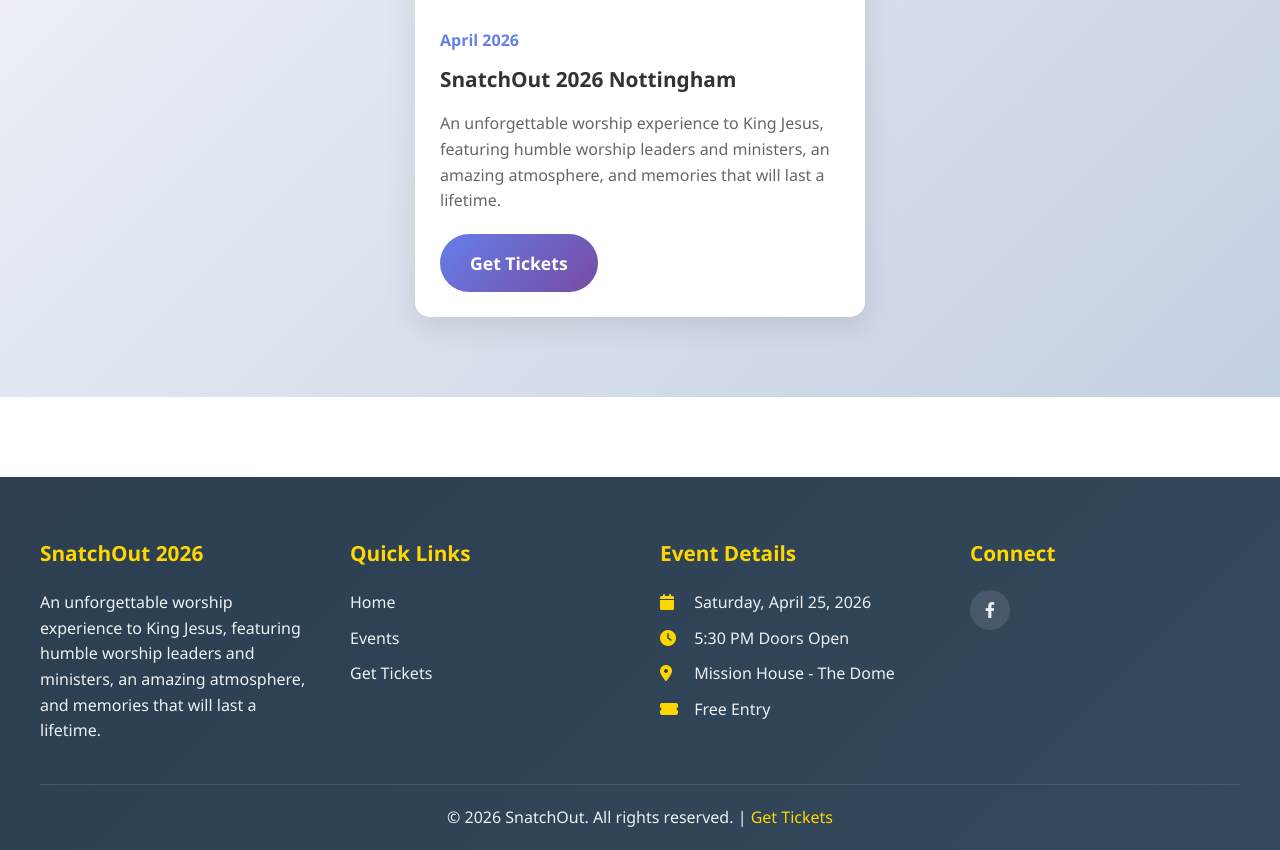
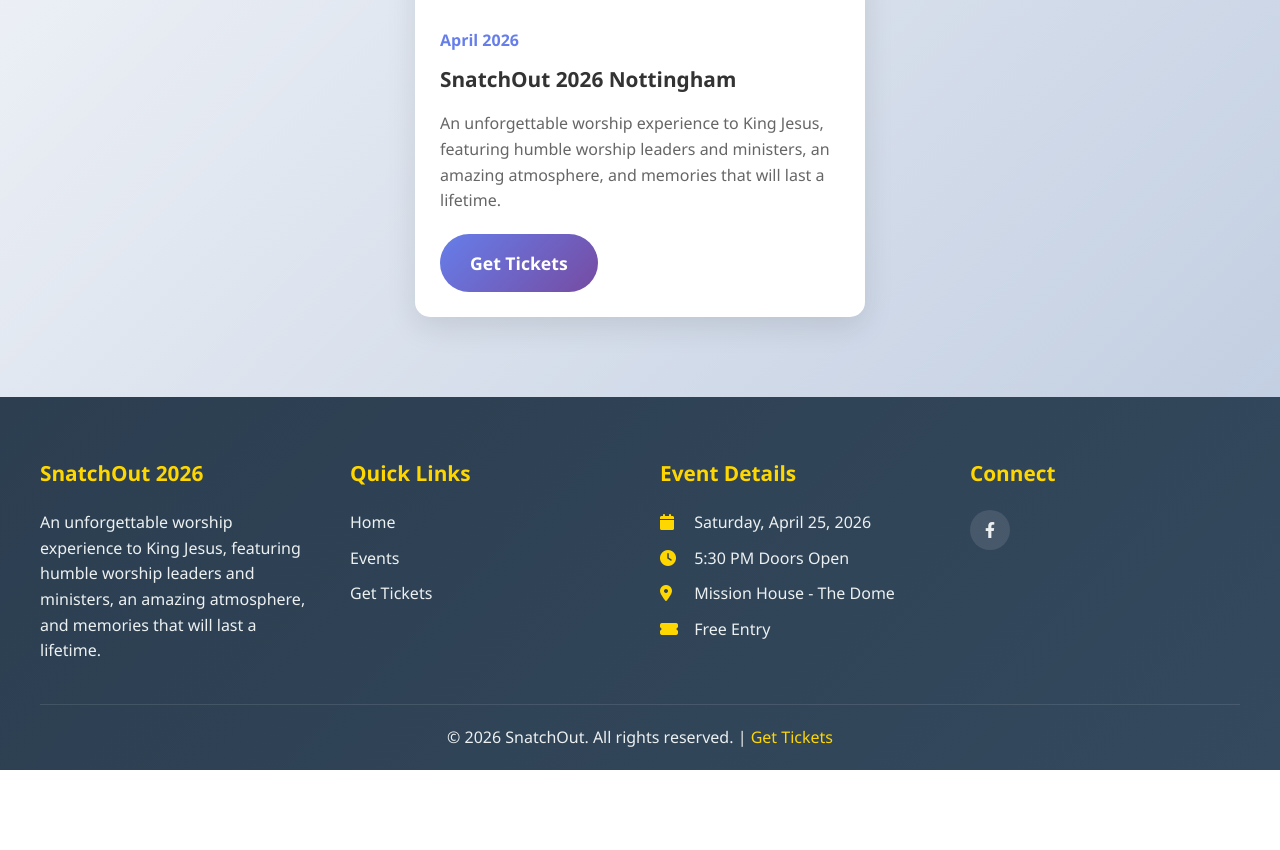
Before and after one commit to baypp6577/snatchout, a website: page public/index.html in a window 1280 px wide. Shown: the part 1269-2119 px from the top of the page. After the commit the page ends 2039 px from the top, so only its background shows below. Drawn offline with Linux system fonts and the light colour scheme.

```diff
--- a/public/index.html
+++ b/public/index.html
@@ -819,7 +819,7 @@
     </script>
 
     <!-- Footer Section -->
-    <footer class="footer">
+    <footer class="footer" style="margin-top: 0 !important;">
         <div class="container">
             <div class="footer-content">
                 <div class="footer-section">
```
